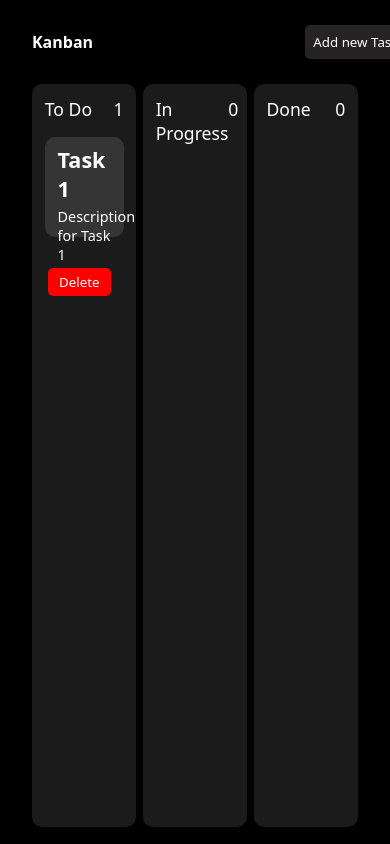
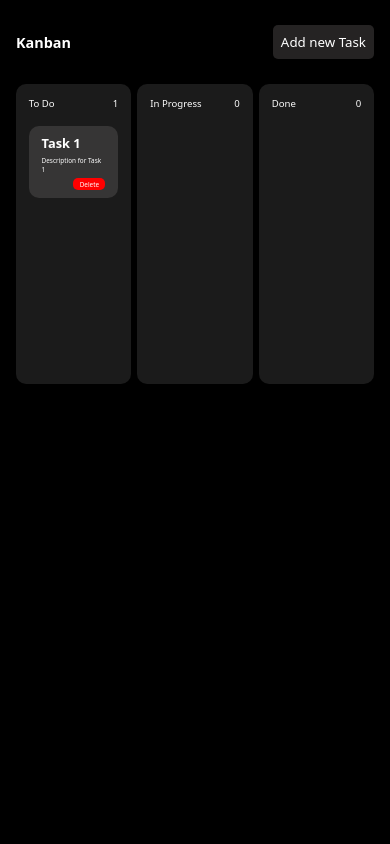
Before and after one commit to holyarsenic/Kanban-Board, a plain HTML site: page index.html in a window 390 px wide. Drawn offline with Linux system fonts and the light colour scheme.

Commit message:
Made it Responsive

```diff
--- a/style.css
+++ b/style.css
@@ -141,4 +141,50 @@ body {
   margin-bottom: 0.3rem;
   width: fit-content;
   align-self: center;
+
 }
+
+/*Made in Responsive*/
+
+@media (max-width: 768px) {
+
+  body {
+    padding-left: 1rem;
+    padding-right: 1rem;
+  }
+
+  .nav {
+    width: 100%;
+    font-size: 0.9rem;
+  }
+
+  .main {
+    gap: 0.4rem;
+  }
+
+  .box {
+    width: 100%;
+    height: auto;
+    min-height: 300px;
+    font-size: 0.6rem;
+  }
+
+  .tasks {
+    height: auto;
+    font-size: 0.6rem;
+  }
+
+  .tasks h2 {
+    font-size: 0.8rem;
+  }
+
+  .tasks p {
+    font-size: 0.4rem;
+  }
+
+  .tasks button {
+    padding: 0.1rem 0.4rem;
+    font-size: 0.4rem;
+  }
+
+}
```
